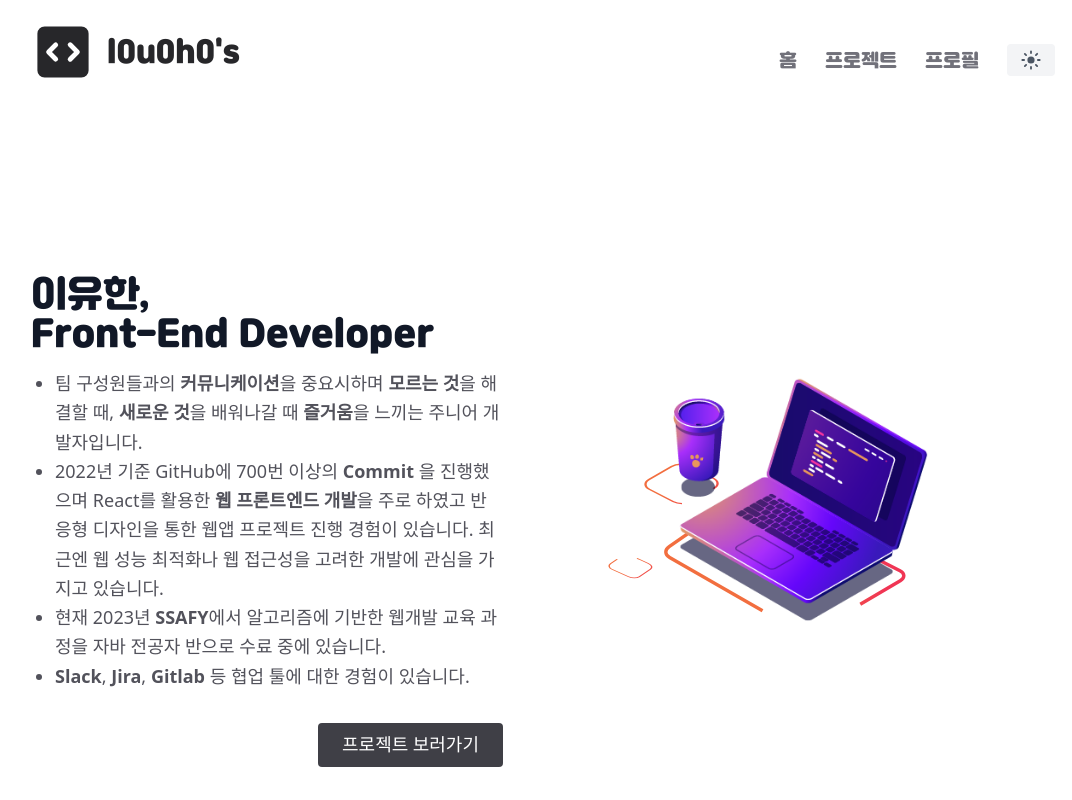
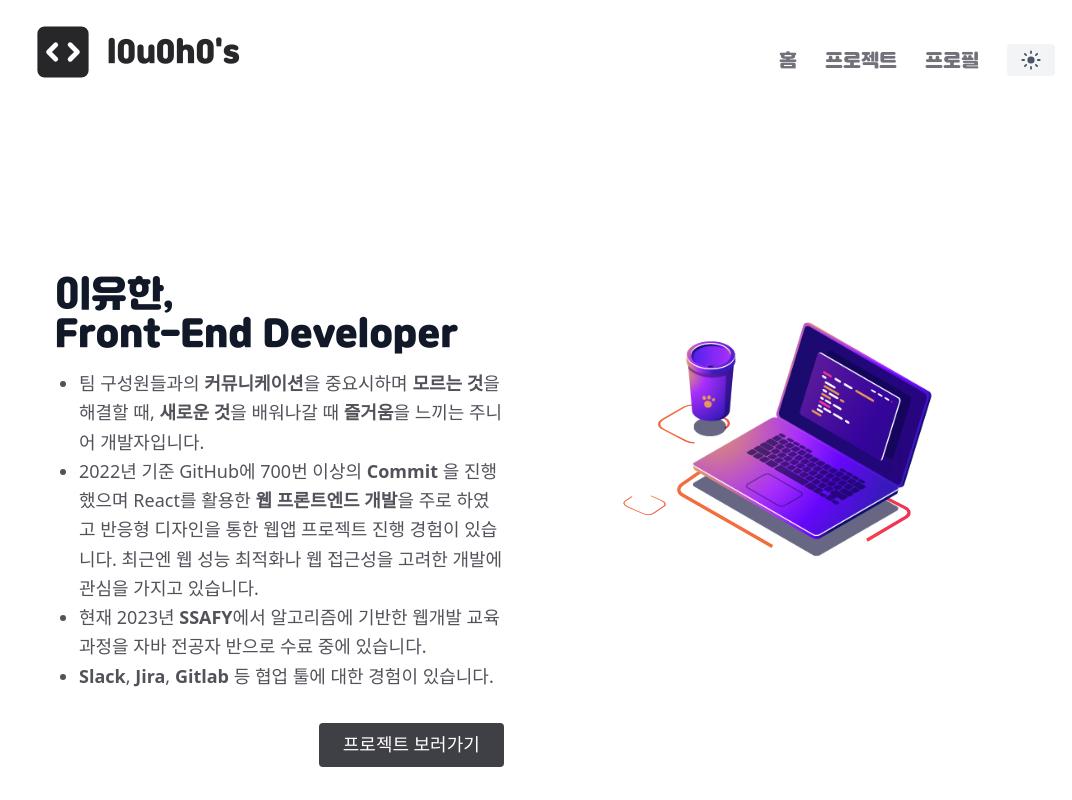
Before and after one commit to l0u0h0/next_portfolio, a Next.js app: page / in a window 1280 px wide. Shown: the top 800 px of the page, without its empty margins (97-1169 px from the left). Built offline with nearby package versions, Linux system fonts and the light colour scheme; a web font is replaced by a local one.

Commit message:
:sparkles: CSS 조정 ;

```diff
--- a/components/Home/hero.js
+++ b/components/Home/hero.js
@@ -3,10 +3,10 @@ import Link from "next/link";
 
 export default function Hero() {
   return (
-    <>
-      <div className="lg:w-1/2 md:w-1/2 lg:pr-10 md:pr-6 flex flex-col md:items-start md:text-left mb-16 md:mb-0 items-center text-center">
+    <div className="flex flex-wrap-reverse md:flex-nowrap justify-center">
+      <div className="md:basis-1/2 lg:w-1/2 md:w-1/2 mx-4 px-2 md:pr-6 lg:pr-10 flex flex-col md:items-start md:text-left mb-16 md:mb-0 items-center text-center">
         <h1 className="title-font sm:text-4xl text-3xl mb-4 font-medium text-gray-900">
-          이유한,
+          이유한,&nbsp;
           <br className="hidden lg:inline-block" />
           Front-End Developer
         </h1>
@@ -37,9 +37,9 @@ export default function Hero() {
           </Link>
         </div>
       </div>
-      <div className="md:w-1/2 w-5/6">
+      <div className="md:basis-1/2 w-2/3 sm:w-5/6 md:w-3/4 lg:w-1/2 mb-10">
         <Animation />
       </div>
-    </>
+    </div>
   );
 }
--- a/components/header.js
+++ b/components/header.js
@@ -4,7 +4,7 @@ import DarkModeToggleButton from "./dark-mode-toggle-button";
 export default function Header() {
   return (
     <header className="w-full min-w-fit sm:min-w-[640px] text-gray-600">
-      <div className="container mx-auto flex flex-wrap p-5 lg:px-32 md:px-20 flex-col lg:flex-row justify-center items-center">
+      <div className="mx-auto flex flex-wrap p-5 lg:px-32 md:px-20 flex-col md:flex-row justify-center items-center">
         <Link href="/">
           <a className="flex title-font font-medium items-center text-zinc-800 mb-4">
             <svg
--- a/pages/index.js
+++ b/pages/index.js
@@ -23,7 +23,7 @@ export default function Home() {
         <link rel="icon" href="/favicon.ico" />
       </Head>
       <section className="flex min-h-screen flex-col items-center justify-center text-gray-600 body-font">
-        <div className="container mx-auto flex p-5 lg:px-32 md:px-20 py-24 md:flex-row flex-col items-center justify-center">
+        <div className="xl:mx-auto flex p-5 lg:px-32 md:px-20 py-24 md:flex-row flex-col items-center justify-center">
           <Hero />
         </div>
       </section>
```
